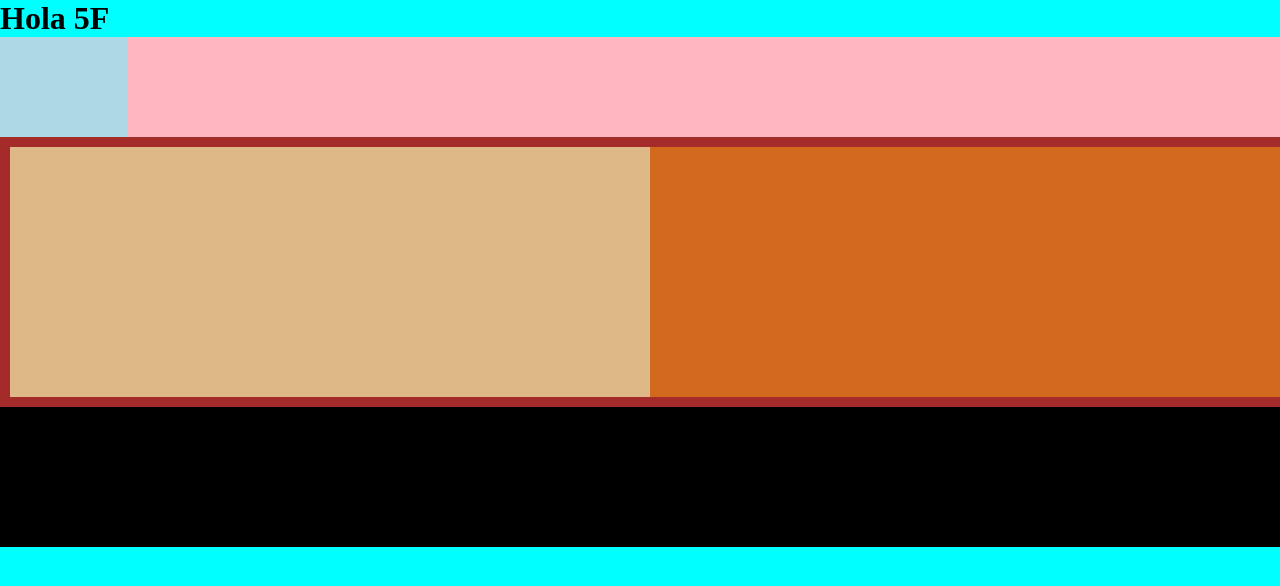
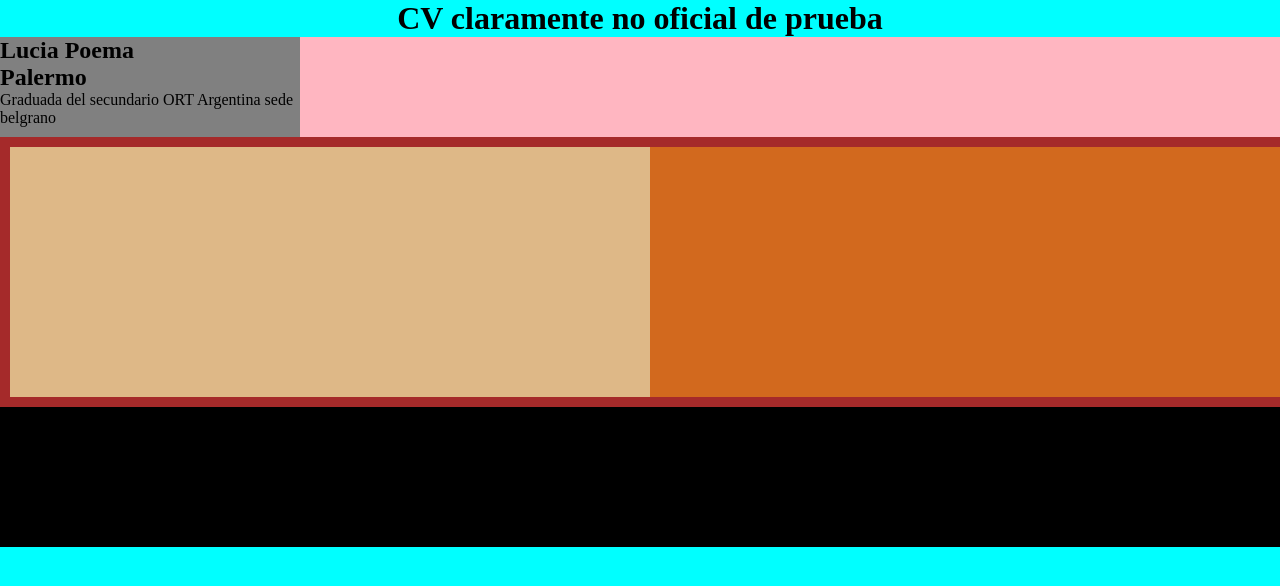
Before and after one commit to PoemaPalermo/UXUI, a plain HTML site: page Clase1/index.html in a window 1280 px wide. Drawn offline with Linux system fonts and the light colour scheme.

Commit message:
Agregado de poco texto

```diff
--- a/Clase1/estilos.css
+++ b/Clase1/estilos.css
@@ -2,13 +2,17 @@
 *{
     margin: 0;
     padding: 0;
-
+    font: italic;
 }
 
 body{
     background-color: aqua;
 }
 
+h1{
+    font: bold;
+    text-align: center;
+}
 .header{
     background-color: gray;
     display: flex;
--- a/Clase1/index.html
+++ b/Clase1/index.html
@@ -6,9 +6,13 @@
     <link rel="stylesheet" href="estilos.css">
 </head>
 <body>
-    <h1>Hola 5F</h1>
+    <h1>CV claramente no oficial de prueba</h1>
     <section class="header">
-        <div class="cuadrado"></div>
+        <div class="cuadrado, *">
+            <h2>Lucia Poema</h2>
+            <h2>Palermo</h2>
+            <p>Graduada del secundario ORT Argentina sede belgrano</p>
+        </div>
         <divc class="galeria-container"></div>
     </section>
     <section class="medio">
```
